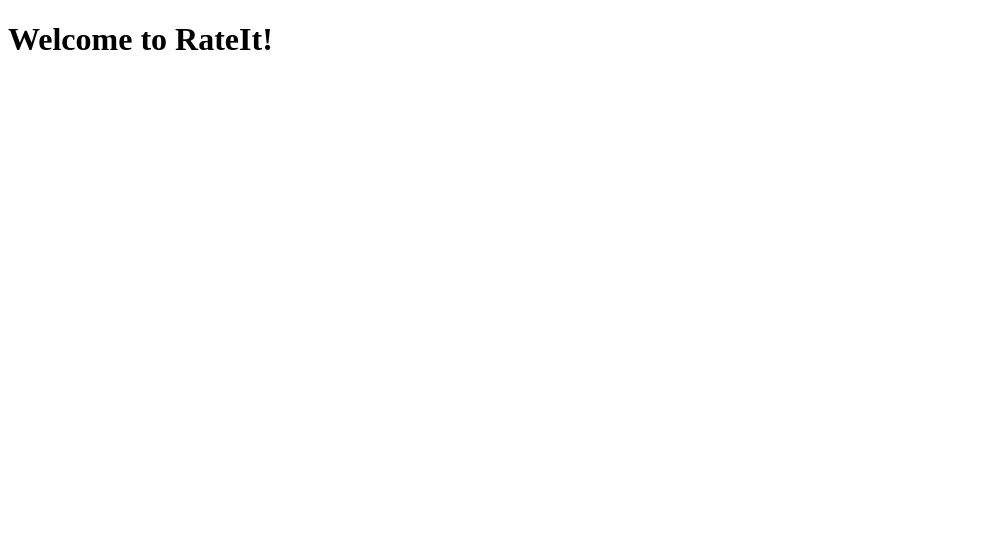
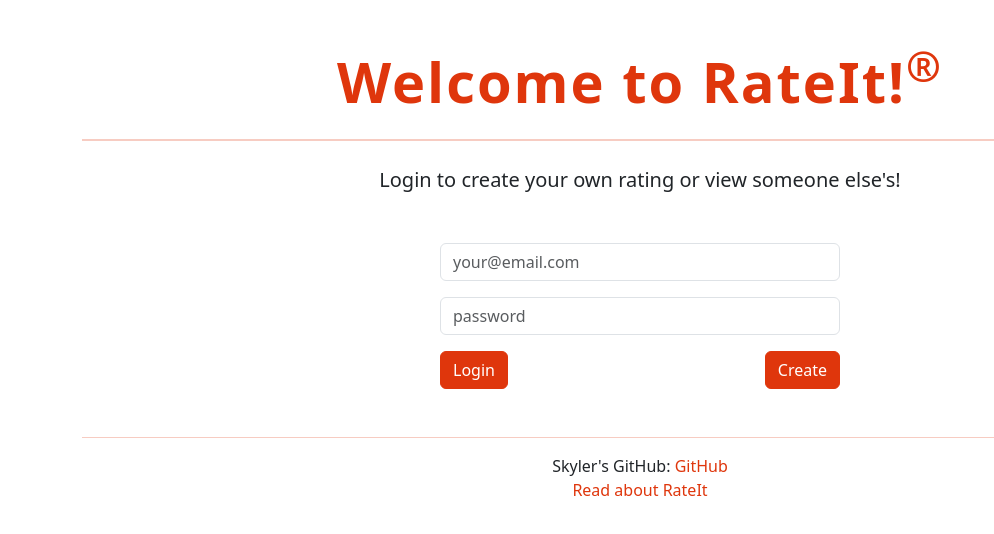
Before and after one commit to skywalker4ce/startup2024, a React (Vite) app in the folder startup2024/: page / in a window 1280 px wide. Shown: the top 534 px of the page, without its empty margins (0-994 px from the left). Built offline with nearby package versions, Linux system fonts and the light colour scheme.

Commit message:
fixed the login page

```diff
--- a/startup2024/src/App.jsx
+++ b/startup2024/src/App.jsx
@@ -1,78 +1,65 @@
 import React from 'react';
-
-function App() {
-    return (
-        <div>
-            <h1>Welcome to RateIt!</h1>
-        </div>
-    );
-}
-
-export default App;
-
-
-// import React from 'react';
-// import { BrowserRouter, NavLink, Route, Routes } from 'react-router-dom';
-// import { Login } from './login/login';
-// import { Create } from './create/create';
-// import { Scale } from './scale/scale';
-// import { About } from './about/about';
-// import { AuthState } from './login/authState';
-// import 'bootstrap/dist/css/bootstrap.min.css';
-// import './app.css';
+import { BrowserRouter, NavLink, Route, Routes } from 'react-router-dom';
+import { Login } from './login/login';
+import { Create } from './create/create';
+import { Scale } from './scale/scale';
+import { About } from './about/about';
+import { AuthState } from './login/authState';
+import 'bootstrap/dist/css/bootstrap.min.css';
+import './app.css';
 
 
 
-// function App() {
-//     const [userName, setUserName] = React.useState(localStorage.getItem('userName') || '');
-//     const currentAuthState = userName ? AuthState.Authenticated : AuthState.Unauthenticated;
-//     const [authState, setAuthState] = React.useState(currentAuthState);
-//     return (
-//         <BrowserRouter>
-//             <div className="container mt-5">
-//                 <header className="text-center mb-4">
-//                     <div className="header-content">
-//                         <h1 className="display-4">Welcome to RateIt!<sup>&reg;</sup></h1>
-//                         <hr className="my-4" />
-//                     </div>
-//                 </header>
+function App() {
+    const [userName, setUserName] = React.useState(localStorage.getItem('userName') || '');
+    const currentAuthState = userName ? AuthState.Authenticated : AuthState.Unauthenticated;
+    const [authState, setAuthState] = React.useState(currentAuthState);
+    return (
+        <BrowserRouter>
+            <div className="container mt-5">
+                <header className="text-center mb-4">
+                    <div className="header-content">
+                        <h1 className="display-4">Welcome to RateIt!<sup>&reg;</sup></h1>
+                        <hr className="my-4" />
+                    </div>
+                </header>
 
-//                 <Routes>
-//                     <Route
-//                         path='/'
-//                         element={
-//                             <Login
-//                                 userName={userName}
-//                                 authState={authState}
-//                                 onAuthChange={(userName, authState) => {
-//                                     setAuthState(authState);
-//                                     setUserName(userName);
-//                                 }}
-//                             />
-//                         }
-//                         exact
-//                     />
-//                     <Route path='/create' element={<Create userName={userName} />} />
-//                     <Route path='/scale' element={<Scale />} />
-//                     <Route path='/about' element={<About />} />
-//                     <Route path='*' element={<NotFound />} />
-//                 </Routes>
+                <Routes>
+                    <Route
+                        path='/'
+                        element={
+                            <Login
+                                userName={userName}
+                                authState={authState}
+                                onAuthChange={(userName, authState) => {
+                                    setAuthState(authState);
+                                    setUserName(userName);
+                                }}
+                            />
+                        }
+                        exact
+                    />
+                    <Route path='/create' element={<Create userName={userName} />} />
+                    <Route path='/scale' element={<Scale />} />
+                    <Route path='/about' element={<About />} />
+                    <Route path='*' element={<NotFound />} />
+                </Routes>
 
-//                 <footer className="text-center mt-5">
-//                     <hr />
-//                     <span>Skyler's GitHub: </span>
-//                     <a href="https://github.com/skywalker4ce/startup2024/blob/main/cs260/README.md" className="text-decoration-none">GitHub</a>
-//                     <br />
-//                     <a href="index4.html" className="text-decoration-none">Read about RateIt</a>
-//                 </footer>
-//             </div>
-//         </BrowserRouter>
+                <footer className="text-center mt-5">
+                    <hr />
+                    <span>Skyler's GitHub: </span>
+                    <a href="https://github.com/skywalker4ce/startup2024/blob/main/cs260/README.md" className="text-decoration-none">GitHub</a>
+                    <br />
+                    <a href="index4.html" className="text-decoration-none">Read about RateIt</a>
+                </footer>
+            </div>
+        </BrowserRouter>
 
-//     )
-// }
+    )
+}
 
-// function NotFound() {
-//     return <main className='container-fluid bg-secondary text-center'>404: Return to sender. Address unknown.</main>;
-//   }
+function NotFound() {
+    return <main className='container-fluid bg-secondary text-center'>404: Return to sender. Address unknown.</main>;
+  }
 
-//   export default App;
+  export default App;
--- a/startup2024/src/login/login.jsx
+++ b/startup2024/src/login/login.jsx
@@ -11,7 +11,7 @@ export function Login({ userName, authState, onAuthChange }) {
                 <p className="lead">Login to create your own rating or view someone else's!</p>
             </div>
 
-            <form method="get" action="index1.html" className="mx-auto" style="max-width: 400px;">
+            <form method="get" action="index1.html" className="mx-auto" style={{ maxWidth: '400px' }}>
                 <div className="mb-3">
                     <input type="email" className="form-control" placeholder="your@email.com" required />
                 </div>
@@ -20,9 +20,9 @@ export function Login({ userName, authState, onAuthChange }) {
                 </div>
                 <div className="d-flex justify-content-between">
                     <button type="submit" className="btn btn-primary">Login</button>
-                    <button type="submit" className="btn btn-secondary">Create</button>
+                    <button type="button" className="btn btn-secondary">Create</button>
                 </div>
             </form>
         </>
-    )
+    );
 }
```
